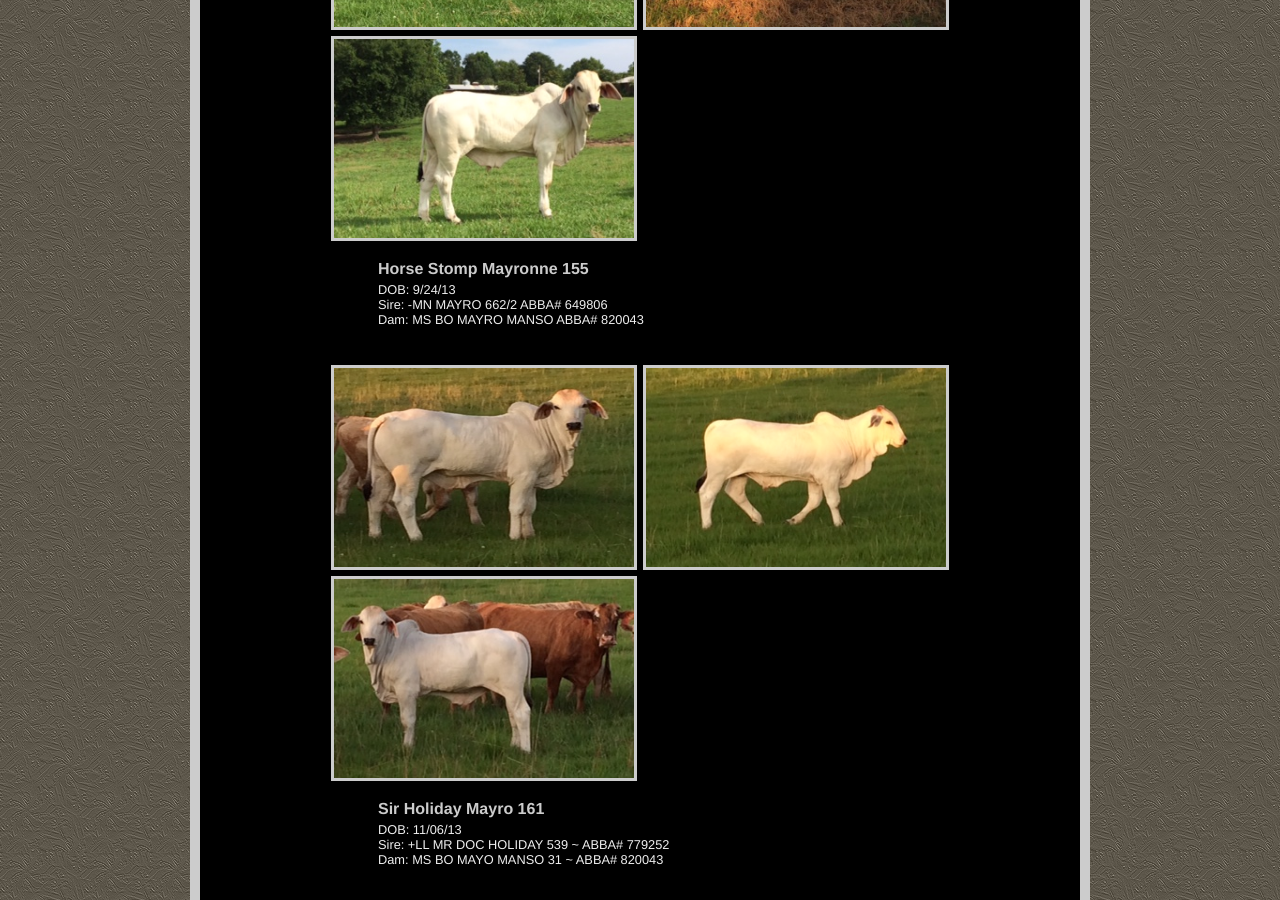
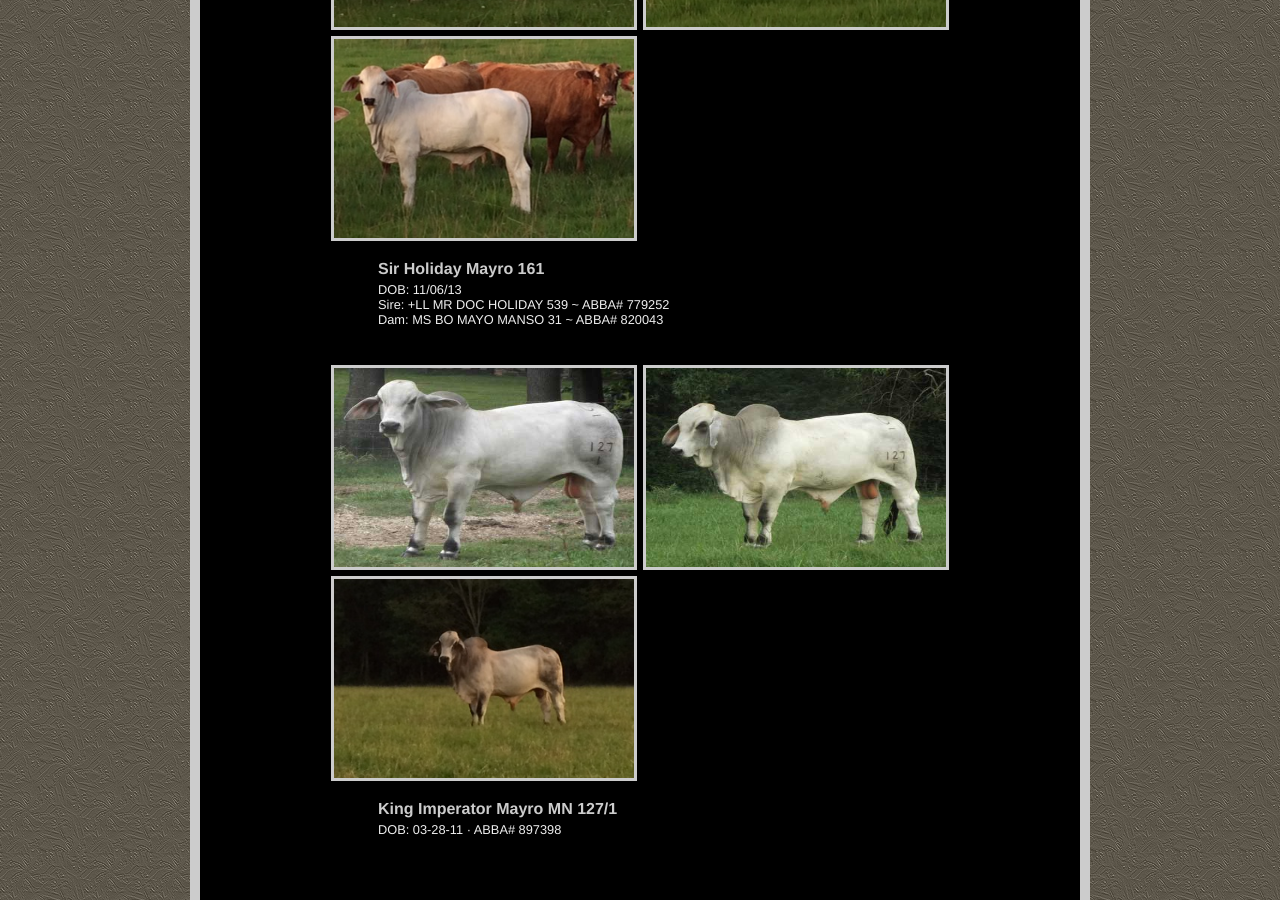
Before and after one commit to jshawl/horsestomp, a Jekyll site: the page built from for-sale.md, in a window 1280 px wide and 900 px high, scrolled down 648 px. Built offline with Jekyll 4.4.1, drawn with Linux system fonts in a browser that asks for light colours; some of the changed text lies outside the part shown.

Commit message:
take all f-1 heifers off forsale page. And take the 155 bull off as well.

```diff
--- a/for-sale.md
+++ b/for-sale.md
@@ -3,12 +3,6 @@
 title: For Sale
 permalink: /forsale.html
 cows:
-  - name: Horse Stomp Mayronne 155
-    extra: "DOB:  9/24/13<br> Sire:  -MN MAYRO 662/2 ABBA# 649806<br> Dam: MS BO MAYRO MANSO ABBA# 820043"
-    images:
-      - /images/for-sale/mayronne-155-1.jpeg
-      - /images/for-sale/mayronne-155-2.jpeg
-      - /images/for-sale/mayronne-155-3.jpeg
   - name: Sir Holiday Mayro 161
     extra: "DOB: 11/06/13<br> Sire: +LL MR DOC HOLIDAY 539 ~ ABBA# 779252<br> Dam: MS BO MAYO MANSO 31 ~ ABBA# 820043"
     images:
@@ -21,12 +15,6 @@
       - /images/for-sale/7357.jpg
       - /images/for-sale/7375.jpg
       - /images/for-sale/ki-3.jpeg
-  - name: Golden Certified F-1 Braford Heifers
-    images:
-      - /images/for-sale/golden-certified-f-1-bradford-heifers-1.jpeg
-      - /images/for-sale/golden-certified-f-1-bradford-heifers-2.jpeg
-      - /images/for-sale/golden-certified-f-1-bradford-heifers-3.jpeg
-      - /images/for-sale/golden-certified-f-1-bradford-heifers-4.jpeg
 ---
 
 {% for cow in page.cows %}
```
